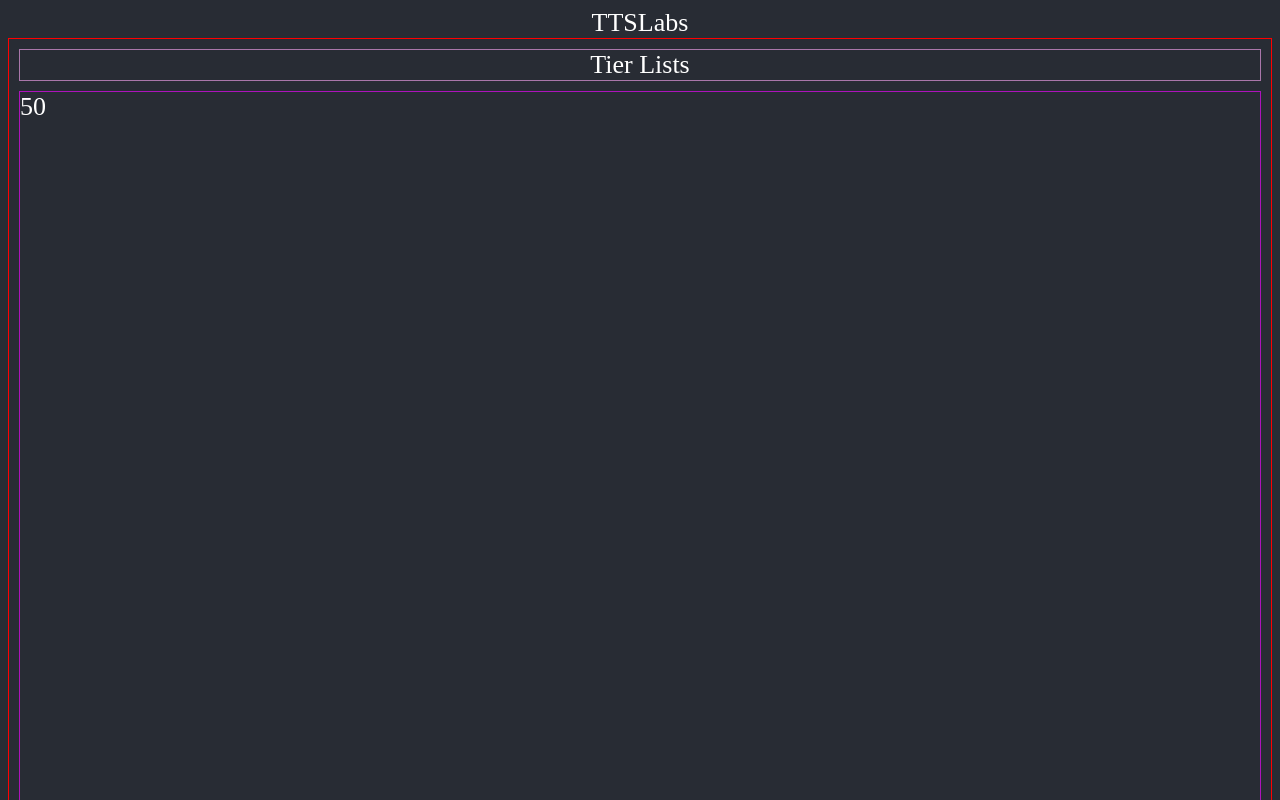
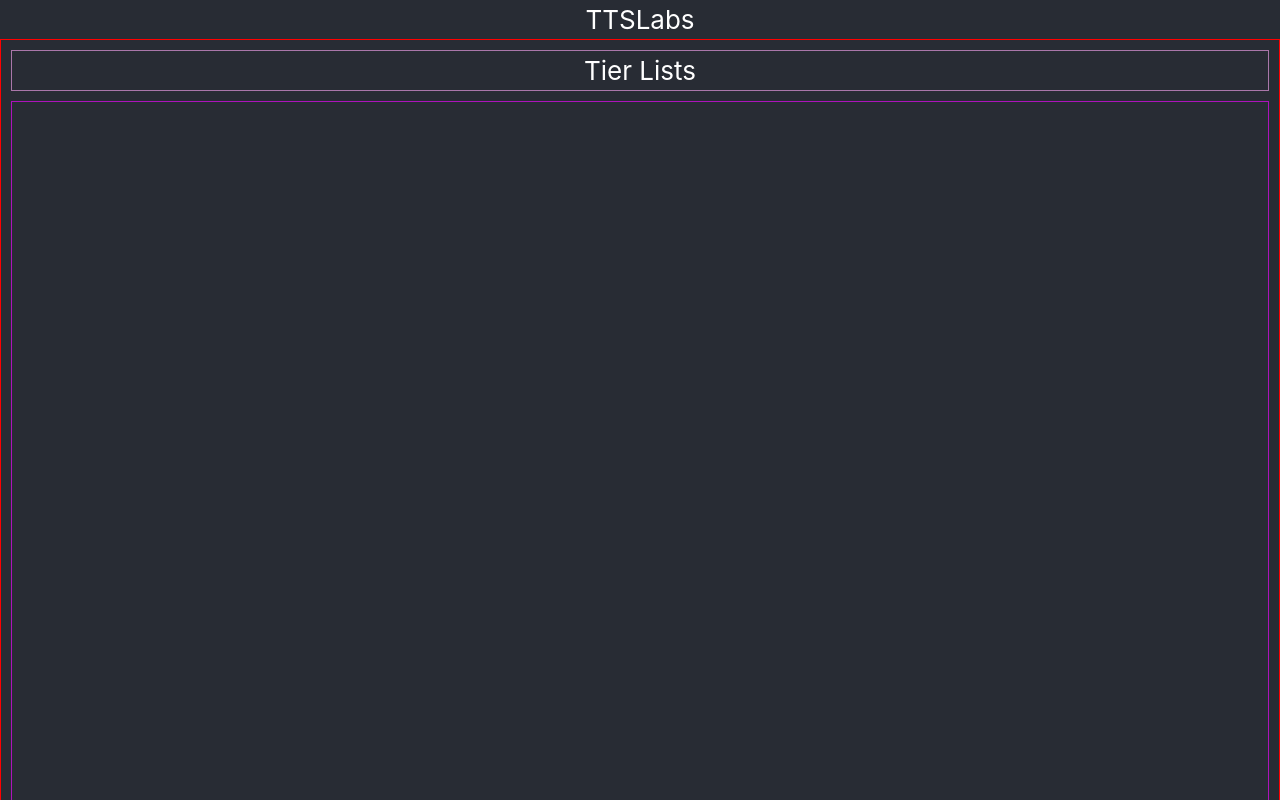
Before and after one commit to serg06/TTSLabs-Website, a React (Create React App) app: page / in a window 1280 px wide. Shown: the top 800 px of the page. Built offline with nearby package versions, Linux system fonts and the light colour scheme.

Commit message:
add bootstrap

```diff
--- a/package.json
+++ b/package.json
@@ -7,6 +7,7 @@
     "@testing-library/jest-dom": "^5.11.9",
     "@testing-library/react": "^11.2.5",
     "@testing-library/user-event": "^12.6.3",
+    "bootstrap": "^5.0.0-beta2",
     "react": "^17.0.1",
     "react-dom": "^17.0.1",
     "react-scripts": "4.0.2",
--- a/public/index.html
+++ b/public/index.html
@@ -3,6 +3,7 @@
   <head>
     <meta charset="utf-8" />
     <meta name="viewport" content="width=device-width, initial-scale=1" />
+    <link rel="stylesheet" href="https://cdn.jsdelivr.net/npm/bootstrap@4.5.3/dist/css/bootstrap.min.css" integrity="sha384-TX8t27EcRE3e/ihU7zmQxVncDAy5uIKz4rEkgIXeMed4M0jlfIDPvg6uqKI2xXr2" crossorigin="anonymous">
     <meta name="theme-color" content="#000000" />
     <meta
       name="description"
@@ -38,4 +39,5 @@
       To create a production bundle, use `npm run build` or `yarn build`.
     -->
   </body>
+  <script src="https://cdn.jsdelivr.net/npm/bootstrap@5.0.0-beta2/dist/js/bootstrap.bundle.min.js" integrity="sha384-b5kHyXgcpbZJO/tY9Ul7kGkf1S0CWuKcCD38l8YkeH8z8QjE0GmW1gYU5S9FOnJ0" crossorigin="anonymous"></script>
 </html>
--- a/src/components/Tier.jsx
+++ b/src/components/Tier.jsx
@@ -4,7 +4,9 @@ class Tier extends Component {
     render ()
     {
         return(
-            <div>{ this.props.value }</div>
+            <div class="progress">
+                <div class="progress-bar" role="progressbar" aria-valuenow="0" aria-valuemin="0" aria-valuemax="100"></div>
+            </div>
         )
     }
 }
```
Also changed, not shown: 1 other file (tests, documents, lock files or other folders).
